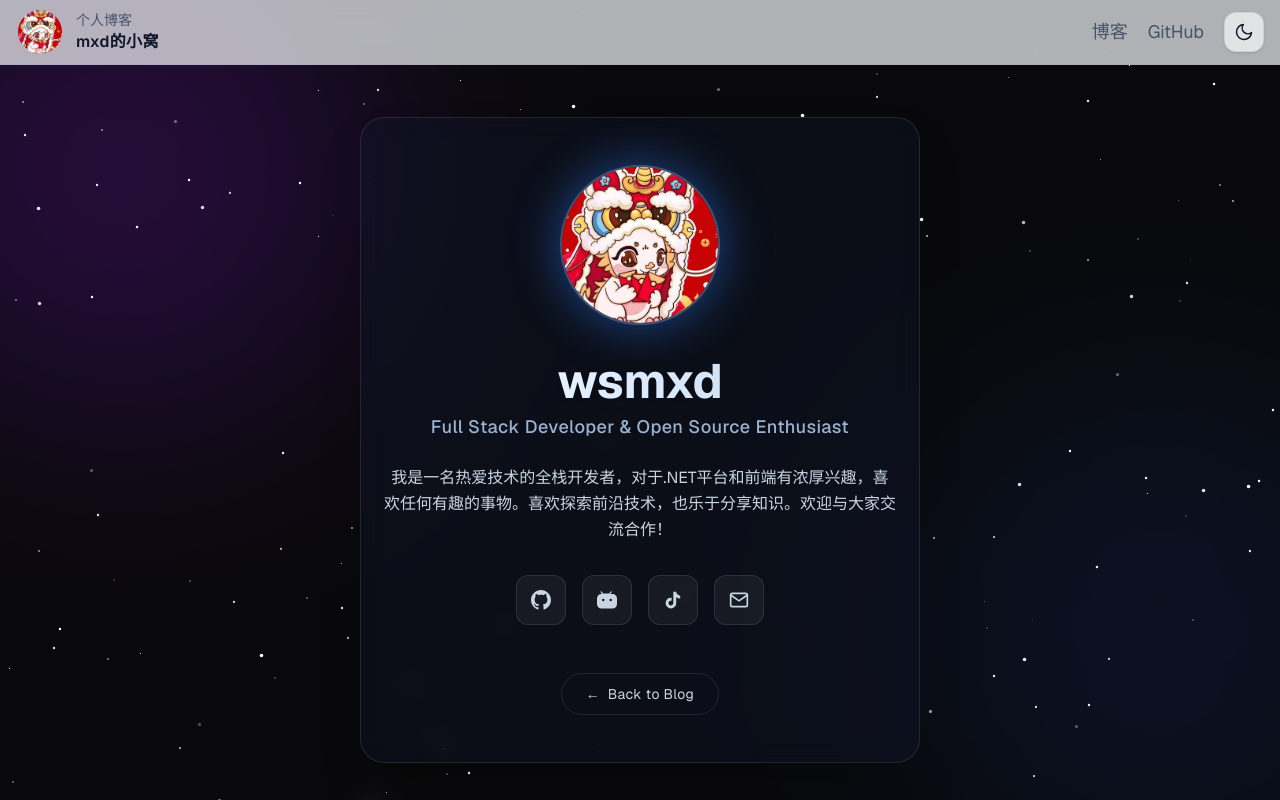
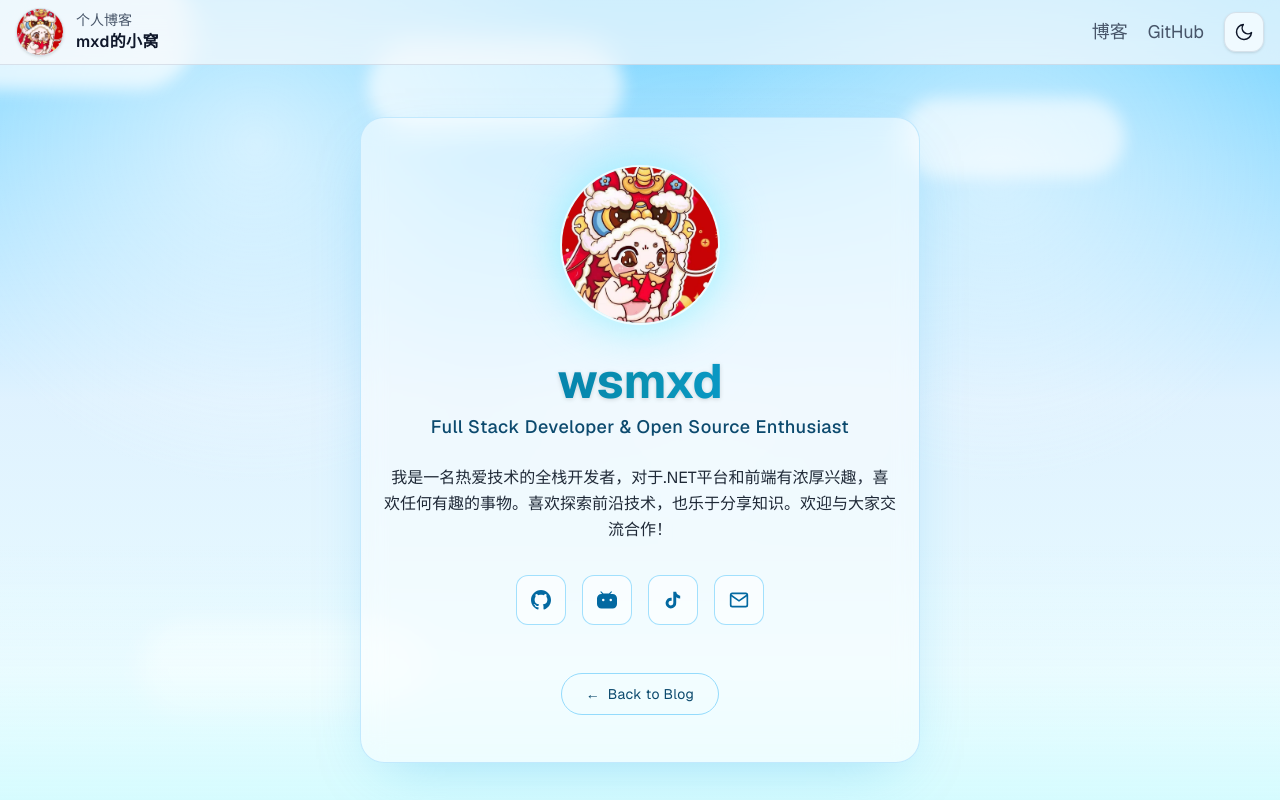
Before and after one commit to wsmxd/my-blog, a Next.js app: page /about in a window 1280 px wide. Shown: the top 800 px of the page. Built offline with nearby package versions, Linux system fonts and the light colour scheme.

Commit message:
优化关于页面：更新背景层样式

```diff
--- a/app/about/AnimatedProfile.tsx
+++ b/app/about/AnimatedProfile.tsx
@@ -29,7 +29,7 @@ export default function AnimatedProfile({ profile, socialLinks }: AnimatedProfil
       className="relative z-10 text-center max-w-2xl mx-auto px-6 py-12"
     >
       {/* 🔸 新增：卡片背景板 (玻璃拟态) */}
-      <div className="absolute inset-0 bg-slate-900/40 backdrop-blur-md rounded-3xl border border-white/10 shadow-2xl -z-10"></div>
+      <div className="about-profile-card absolute inset-0 -z-10 rounded-3xl border backdrop-blur-md" />
 
       {/* 头像 - 增加发光效果 */}
       <motion.div
@@ -38,8 +38,8 @@ export default function AnimatedProfile({ profile, socialLinks }: AnimatedProfil
         className="relative w-32 h-32 md:w-40 md:h-40 mx-auto rounded-full mb-8 group"
       >
         {/* 头像光晕 */}
-        <div className="absolute inset-0 rounded-full bg-blue-500/50 blur-xl group-hover:bg-purple-500/60 transition-colors duration-500"></div>
-        <div className="relative rounded-full overflow-hidden border-2 border-white/20 h-full w-full">
+        <div className="absolute inset-0 rounded-full bg-cyan-300/55 blur-xl transition-colors duration-500 group-hover:bg-sky-300/70 dark:bg-blue-500/50 dark:group-hover:bg-purple-500/60" />
+        <div className="relative rounded-full overflow-hidden border-2 border-white/70 h-full w-full dark:border-white/20">
             <PrefixedImage
             src="/avatar.jpg"
             alt={profile.name}
@@ -50,16 +50,16 @@ export default function AnimatedProfile({ profile, socialLinks }: AnimatedProfil
         </div>
       </motion.div>
 
-      <h1 className="text-4xl md:text-5xl font-bold text-transparent bg-clip-text bg-linear-to-r from-white via-blue-100 to-slate-300 mb-2 drop-shadow-sm">
+      <h1 className="about-profile-title mb-2 bg-linear-to-r from-sky-700 via-cyan-600 to-blue-500 bg-clip-text text-4xl font-bold text-transparent drop-shadow-sm md:text-5xl">
         {profile.name}
       </h1>
-      <p className="text-lg text-blue-200/80 mb-6 font-medium tracking-wide">{profile.title}</p>
+      <p className="about-profile-subtitle mb-6 text-lg font-medium tracking-wide">{profile.title}</p>
 
       <motion.p
         initial={{ opacity: 0, y: 10 }}
         animate={{ opacity: 1, y: 0 }}
         transition={{ delay: 0.2 }}
-        className="text-slate-300 leading-relaxed mb-8 max-w-lg mx-auto"
+        className="about-profile-bio mx-auto mb-8 max-w-lg leading-relaxed"
       >
         {profile.bio}
       </motion.p>
@@ -79,8 +79,7 @@ export default function AnimatedProfile({ profile, socialLinks }: AnimatedProfil
               href={link.href}
               target="_blank"
               rel="noopener noreferrer"
-              className="group relative p-3.5 rounded-xl bg-white/5 hover:bg-white/10
-                        border border-white/10 shadow-none"
+              className="about-social-btn group relative rounded-xl border p-3.5 shadow-none"
               aria-label={link.name}
               whileHover={{
                 y: -4,                           // 向上 4 px
@@ -88,7 +87,7 @@ export default function AnimatedProfile({ profile, socialLinks }: AnimatedProfil
               }}
               transition={{ type: 'spring', stiffness: 400, damping: 20 }} // 弹性过渡
             >
-              <Icon className="w-5 h-5 text-slate-300 group-hover:text-blue-200 transition-colors duration-500" />
+              <Icon className="about-social-icon h-5 w-5 transition-colors duration-500" />
             </motion.a>
           );
         })}
@@ -103,7 +102,7 @@ export default function AnimatedProfile({ profile, socialLinks }: AnimatedProfil
       >
         <Link
           href="/blog"
-          className="inline-flex items-center gap-2 px-6 py-2.5 text-sm text-slate-300 hover:text-white border border-slate-700/50 hover:border-slate-500 rounded-full transition-all duration-300 hover:bg-white/5"
+          className="about-back-btn inline-flex items-center gap-2 rounded-full border px-6 py-2.5 text-sm transition-all duration-300"
         >
           <span>←</span> <span className="tracking-wide">Back to Blog</span>
         </Link>
--- a/app/about/StarBackground.tsx
+++ b/app/about/StarBackground.tsx
@@ -21,15 +21,27 @@ export default function StarBackground() {
   }, []);
 
   return (
-    <div className="fixed inset-0 z-0 overflow-hidden bg-[#09090b]">
-      {/* 1. 背景底色 */}
-      <div className="absolute inset-0 bg-[radial-gradient(ellipse_at_center,var(--tw-gradient-stops))] from-slate-900 via-[#09090b] to-black"></div>
+    <div className="fixed inset-0 z-0 overflow-hidden pointer-events-none">
+      {/* 亮色：蓝天白云 */}
+      <div className="about-sky-layer absolute inset-0">
+        <div className="absolute inset-0 bg-linear-to-b from-sky-300 via-sky-100 to-cyan-50" />
+        <div className="absolute inset-0 opacity-70 bg-[radial-gradient(circle_at_20%_18%,rgba(255,255,255,0.8),transparent_28%),radial-gradient(circle_at_78%_22%,rgba(255,255,255,0.7),transparent_26%),radial-gradient(circle_at_55%_35%,rgba(255,255,255,0.45),transparent_30%)]" />
 
-      {/* 2. 星云光晕 */}
+        <div className="absolute -top-6 -left-20 h-28 w-72 rounded-full bg-white/70 blur-sm animate-cloud-drift-slow" />
+        <div className="absolute top-10 left-[28%] h-24 w-64 rounded-full bg-white/65 blur-sm animate-cloud-drift-medium" />
+        <div className="absolute top-24 right-[14%] h-20 w-56 rounded-full bg-white/60 blur-sm animate-cloud-drift-fast" />
+        <div className="absolute bottom-20 left-[10%] h-24 w-72 rounded-full bg-white/50 blur-md animate-cloud-drift-medium" />
+
+        <div className="absolute inset-x-0 bottom-0 h-64 bg-linear-to-t from-cyan-100/75 via-cyan-50/35 to-transparent" />
+      </div>
+
+      {/* 暗色：保留星空 + 流星 */}
+      <div className="about-night-layer absolute inset-0 bg-[#09090b]">
+        <div className="absolute inset-0 bg-[radial-gradient(ellipse_at_center,var(--tw-gradient-stops))] from-slate-900 via-[#09090b] to-black" />
+
         <div className="absolute top-[-10%] left-[-10%] w-[500px] h-[500px] bg-purple-600/20 rounded-full blur-[120px] mix-blend-screen animate-pulse-slow" />
         <div className="absolute bottom-[-10%] right-[-10%] w-[500px] h-[500px] bg-blue-600/10 rounded-full blur-[120px] mix-blend-screen animate-pulse-slow" />
 
-      {/* 3. 星星层 */}
         {stars.map((star) => (
           <motion.div
             key={star.id}
@@ -47,16 +59,14 @@ export default function StarBackground() {
             transition={{
               duration: star.duration,
               repeat: Infinity,
-            ease: "easeInOut",
+              ease: 'easeInOut',
             }}
           />
         ))}
 
-      {/* 4. 流星效果 - 修正版 */}
-      <div className="absolute -top-20 right-20 w-[3px] h-[120px] bg-linear-to-b from-transparent via-white to-transparent animate-shooting-star shadow-[0_0_20px_2px_rgba(255,255,255,0.5)]"></div>
-
-      {/* 可选：加第二颗流星，延迟不同，位置不同 */}
-      <div className="absolute top-[20%] -right-20 w-0.5 h-[100px] bg-linear-to-b from-transparent via-blue-200 to-transparent animate-shooting-star shadow-[0_0_20px_2px_rgba(100,100,255,0.5)]" style={{ animationDelay: '4s', animationDuration: '4s' }}></div>
+        <div className="absolute -top-20 right-20 w-[3px] h-[120px] bg-linear-to-b from-transparent via-white to-transparent animate-shooting-star shadow-[0_0_20px_2px_rgba(255,255,255,0.5)]" />
+        <div className="absolute top-[20%] -right-20 w-0.5 h-[100px] bg-linear-to-b from-transparent via-blue-200 to-transparent animate-shooting-star shadow-[0_0_20px_2px_rgba(100,100,255,0.5)]" style={{ animationDelay: '4s', animationDuration: '4s' }} />
+      </div>
     </div>
   );
 }
--- a/app/components/Header.tsx
+++ b/app/components/Header.tsx
@@ -17,17 +17,24 @@ export default function Header() {
         {/* 头像链接 */}
         <Link href="/about" className="group flex items-center gap-3">
           <motion.div
-            whileHover={{ scale: 1.08, rotate: 5 }}
-            transition={{ type: 'spring', stiffness: 300, damping: 15 }}
-            className="w-12 h-12 rounded-full overflow-hidden border-2 border-transparent group-hover:border-blue-500 transition-colors"
+            whileHover={{ scale: 1.09, y: -2.5 }}
+            transition={{ type: 'spring', stiffness: 280, damping: 16 }}
+            className="relative isolate h-12 w-12 rounded-full border border-(--header-border) shadow-sm transition-[border-color,box-shadow,transform] duration-500 ease-out transform-gpu group-hover:shadow-[0_12px_32px_-10px_rgba(56,189,248,0.72)] dark:group-hover:shadow-[0_14px_36px_-10px_rgba(99,102,241,0.78)]"
           >
+            <span className="pointer-events-none absolute -inset-2 -z-20 rounded-full bg-[radial-gradient(circle,rgba(56,189,248,0.38)_0%,rgba(56,189,248,0.18)_34%,rgba(56,189,248,0.08)_54%,transparent_75%)] opacity-0 blur-sm scale-95 transition-[opacity,transform,filter] duration-500 ease-out group-hover:opacity-100 group-hover:scale-125 group-hover:blur-md dark:opacity-0" />
+            <span className="pointer-events-none absolute -inset-5 -z-30 rounded-full bg-[radial-gradient(circle,rgba(56,189,248,0.28)_0%,rgba(14,165,233,0.14)_38%,rgba(14,165,233,0.06)_58%,transparent_78%)] opacity-0 blur-md scale-90 transition-[opacity,transform,filter] duration-700 ease-out group-hover:opacity-100 group-hover:scale-140 group-hover:blur-xl dark:opacity-0" />
+            <span className="pointer-events-none absolute -inset-2 -z-20 rounded-full bg-[radial-gradient(circle,rgba(129,140,248,0.58)_0%,rgba(99,102,241,0.34)_38%,rgba(59,130,246,0.12)_58%,transparent_78%)] opacity-0 blur-sm scale-95 transition-[opacity,transform,filter] duration-500 ease-out group-hover:opacity-0 dark:group-hover:opacity-100 dark:group-hover:scale-125 dark:group-hover:blur-md" />
+            <span className="pointer-events-none absolute -inset-5 -z-30 rounded-full bg-[radial-gradient(circle,rgba(99,102,241,0.42)_0%,rgba(59,130,246,0.24)_40%,rgba(59,130,246,0.1)_60%,transparent_80%)] opacity-0 blur-md scale-90 transition-[opacity,transform,filter] duration-700 ease-out group-hover:opacity-0 dark:group-hover:opacity-100 dark:group-hover:scale-145 dark:group-hover:blur-xl" />
+
+            <div className="absolute inset-0 overflow-hidden rounded-full">
               <PrefixedImage
                 src="/avatar.jpg"
                 alt="Profile"
                 width={48}
                 height={48}
-              className="object-cover"
+                className="h-full w-full scale-100 object-cover transform-gpu transition-[filter,transform] duration-700 ease-[cubic-bezier(0.22,1,0.36,1)] group-hover:scale-103 group-hover:saturate-110 dark:group-hover:saturate-125"
               />
+            </div>
           </motion.div>
           <div className="hidden sm:block">
             <p className="text-sm text-(--muted-foreground)">个人博客</p>
--- a/app/components/ThemeToggle.tsx
+++ b/app/components/ThemeToggle.tsx
@@ -1,23 +1,12 @@
 'use client';
-
-import { useState, useEffect } from 'react';
 
 const STORAGE_KEY = 'theme-preference';
 
 export default function ThemeToggle() {
-  const [isDark, setIsDark] = useState(false);
-  const [mounted, setMounted] = useState(false);
-
-  useEffect(() => {
-    // 仅在客户端挂载后初始化主题状态
-    const currentIsDark = document.documentElement.classList.contains('dark');
-    setIsDark(currentIsDark);
-    setMounted(true);
-  }, []);
-
   const toggleTheme = () => {
     const root = document.documentElement;
-    const nextIsDark = !isDark;
+    const currentIsDark = root.classList.contains('dark');
+    const nextIsDark = !currentIsDark;
     const nextTheme = nextIsDark ? 'dark' : 'light';
 
     root.classList.add('theme-animating');
@@ -25,43 +14,22 @@ export default function ThemeToggle() {
     root.classList.add(nextTheme);
     localStorage.setItem(STORAGE_KEY, nextTheme);
     window.setTimeout(() => root.classList.remove('theme-animating'), 380);
-    setIsDark(nextIsDark);
   };
-
-  // 未挂载时显示占位符以匹配服务端HTML
-  if (!mounted) {
-    return (
-      <button
-        type="button"
-        onClick={toggleTheme}
-        aria-label="切换主题"
-        className="group relative inline-flex h-10 w-10 items-center justify-center overflow-hidden rounded-xl border border-(--header-border) bg-(--surface-soft) text-foreground shadow-sm transition-all duration-300 hover:scale-105"
-      >
-        <svg className="h-5 w-5" viewBox="0 0 24 24" fill="none" stroke="currentColor" strokeWidth="1.8">
-          <path strokeLinecap="round" strokeLinejoin="round" d="M21 12.8A9 9 0 1111.2 3 7 7 0 0021 12.8z" />
-        </svg>
-        <span className="pointer-events-none absolute inset-0 bg-linear-to-r from-transparent via-white/15 to-transparent opacity-0 transition-opacity duration-300 group-hover:opacity-100" />
-      </button>
-    );
-  }
 
   return (
     <button
       type="button"
       onClick={toggleTheme}
-      aria-label={isDark ? '切换到亮色模式' : '切换到黑夜模式'}
+      aria-label="切换主题"
       className="group relative inline-flex h-10 w-10 items-center justify-center overflow-hidden rounded-xl border border-(--header-border) bg-(--surface-soft) text-foreground shadow-sm transition-all duration-300 hover:scale-105"
     >
-      {isDark ? (
-        <svg className="h-5 w-5" viewBox="0 0 24 24" fill="none" stroke="currentColor" strokeWidth="1.8">
-          <circle cx="12" cy="12" r="4" />
-          <path strokeLinecap="round" strokeLinejoin="round" d="M12 2v2.2M12 19.8V22M4.9 4.9l1.6 1.6M17.5 17.5l1.6 1.6M2 12h2.2M19.8 12H22M4.9 19.1l1.6-1.6M17.5 6.5l1.6-1.6" />
-        </svg>
-      ) : (
-        <svg className="h-5 w-5" viewBox="0 0 24 24" fill="none" stroke="currentColor" strokeWidth="1.8">
-          <path strokeLinecap="round" strokeLinejoin="round" d="M21 12.8A9 9 0 1111.2 3 7 7 0 0021 12.8z" />
-        </svg>
-      )}
+      <svg className="theme-icon-light h-5 w-5" viewBox="0 0 24 24" fill="none" stroke="currentColor" strokeWidth="1.8">
+        <path strokeLinecap="round" strokeLinejoin="round" d="M21 12.8A9 9 0 1111.2 3 7 7 0 0021 12.8z" />
+      </svg>
+      <svg className="theme-icon-dark h-5 w-5" viewBox="0 0 24 24" fill="none" stroke="currentColor" strokeWidth="1.8">
+        <circle cx="12" cy="12" r="4" />
+        <path strokeLinecap="round" strokeLinejoin="round" d="M12 2v2.2M12 19.8V22M4.9 4.9l1.6 1.6M17.5 17.5l1.6 1.6M2 12h2.2M19.8 12H22M4.9 19.1l1.6-1.6M17.5 6.5l1.6-1.6" />
+      </svg>
       <span className="pointer-events-none absolute inset-0 bg-linear-to-r from-transparent via-white/15 to-transparent opacity-0 transition-opacity duration-300 group-hover:opacity-100" />
     </button>
   );
--- a/app/globals.css
+++ b/app/globals.css
@@ -102,6 +102,18 @@ html.theme-animating *::after {
   transition-property: background-color, border-color, color, fill, stroke;
   transition-timing-function: cubic-bezier(0.4, 0, 0.2, 1);
   transition-duration: 0.35s;
+}
+
+.theme-icon-dark {
+  display: none;
+}
+
+.dark .theme-icon-light {
+  display: none;
+}
+
+.dark .theme-icon-dark {
+  display: block;
 }
 
 @media (prefers-reduced-motion: reduce) {
@@ -336,6 +348,165 @@ html.theme-animating *::after {
   animation-delay: 1s;
 }
 
+@keyframes cloud-drift-slow {
+  0% {
+    transform: translateX(-12%) translateY(0);
+  }
+  50% {
+    transform: translateX(8%) translateY(4px);
+  }
+  100% {
+    transform: translateX(24%) translateY(0);
+  }
+}
+
+@keyframes cloud-drift-medium {
+  0% {
+    transform: translateX(-8%) translateY(0);
+  }
+  50% {
+    transform: translateX(10%) translateY(-3px);
+  }
+  100% {
+    transform: translateX(20%) translateY(0);
+  }
+}
+
+@keyframes cloud-drift-fast {
+  0% {
+    transform: translateX(-6%) translateY(0);
+  }
+  50% {
+    transform: translateX(12%) translateY(2px);
+  }
+  100% {
+    transform: translateX(22%) translateY(0);
+  }
+}
+
+.animate-cloud-drift-slow {
+  animation: cloud-drift-slow 26s ease-in-out infinite alternate;
+}
+
+.animate-cloud-drift-medium {
+  animation: cloud-drift-medium 19s ease-in-out infinite alternate;
+}
+
+.animate-cloud-drift-fast {
+  animation: cloud-drift-fast 14s ease-in-out infinite alternate;
+}
+
+.about-sky-layer {
+  opacity: 1;
+  transition: opacity 0.4s ease;
+}
+
+.about-night-layer {
+  opacity: 0;
+  transition: opacity 0.4s ease;
+}
+
+.dark .about-sky-layer {
+  opacity: 0;
+}
+
+.dark .about-night-layer {
+  opacity: 1;
+}
+
+.about-profile-card {
+  border-color: rgba(186, 230, 253, 0.85);
+  background: rgba(255, 255, 255, 0.48);
+  box-shadow: 0 20px 60px -24px rgba(14, 165, 233, 0.34);
+}
+
+.dark .about-profile-card {
+  border-color: rgba(148, 163, 184, 0.28);
+  background: rgba(15, 23, 42, 0.62);
+  box-shadow: 0 24px 60px -24px rgba(2, 6, 23, 0.68);
+}
+
+.about-profile-title {
+  background-image: linear-gradient(90deg, #0369a1, #0891b2, #0ea5e9);
+}
+
+.dark .about-profile-title {
+  background-image: linear-gradient(90deg, #f8fafc, #cbd5e1, #93c5fd);
+}
+
+.about-profile-subtitle {
+  color: #0c4a6e;
+}
+
+.dark .about-profile-subtitle {
+  color: #bfdbfe;
+}
+
+.about-profile-bio {
+  color: #1f2937;
+}
+
+.dark .about-profile-bio {
+  color: #cbd5e1;
+}
+
+.about-social-btn {
+  border-color: rgba(125, 211, 252, 0.7);
+  background: rgba(255, 255, 255, 0.55);
+}
+
+.about-social-btn:hover {
+  background: rgba(255, 255, 255, 0.9);
+}
+
+.dark .about-social-btn {
+  border-color: rgba(148, 163, 184, 0.25);
+  background: rgba(255, 255, 255, 0.08);
+}
+
+.dark .about-social-btn:hover {
+  background: rgba(255, 255, 255, 0.15);
+}
+
+.about-social-icon {
+  color: #0369a1;
+}
+
+.about-social-icon:hover,
+.about-social-btn:hover .about-social-icon {
+  color: #0891b2;
+}
+
+.dark .about-social-icon {
+  color: #cbd5e1;
+}
+
+.dark .about-social-btn:hover .about-social-icon {
+  color: #bfdbfe;
+}
+
+.about-back-btn {
+  border-color: rgba(125, 211, 252, 0.8);
+  color: #0c4a6e;
+}
+
+.about-back-btn:hover {
+  border-color: rgba(56, 189, 248, 0.9);
+  background: rgba(255, 255, 255, 0.92);
+  color: #075985;
+}
+
+.dark .about-back-btn {
+  border-color: rgba(148, 163, 184, 0.35);
+  color: #cbd5e1;
+}
+
+.dark .about-back-btn:hover {
+  border-color: rgba(148, 163, 184, 0.6);
+  background: rgba(255, 255, 255, 0.08);
+  color: #f8fafc;
+}
+
 /* Blob 动画 */
 @keyframes blob {
   0%, 100% {
```
Lines whose indentation alone changed are shown as unchanged.
